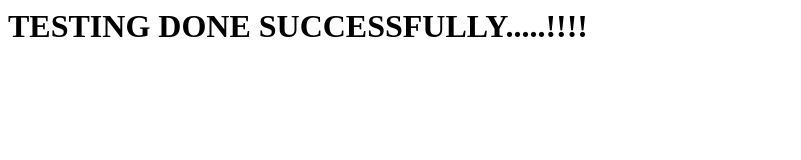
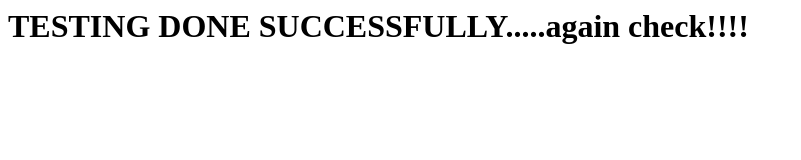
Before and after one commit to srikantb1/SRBCircleCiSetupRepo06122022, a plain HTML site: page index.html in a window 1280 px wide. Shown: the whole page, without its empty margins (0-801 px from the left). Drawn offline with Linux system fonts and the light colour scheme.

Commit message:
updated index.html file

```diff
--- a/index.html
+++ b/index.html
@@ -1,5 +1,5 @@
 <html>
 <body>
-<h1> TESTING DONE SUCCESSFULLY.....!!!! </h1>
+<h1> TESTING DONE SUCCESSFULLY.....again check!!!! </h1>
 </body>
 </html>
```
